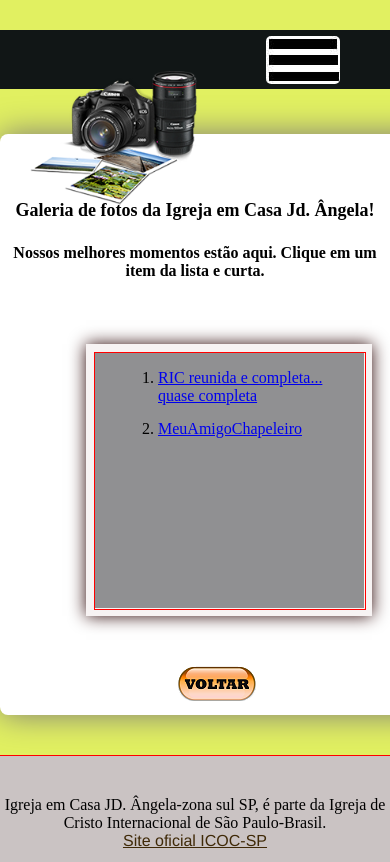
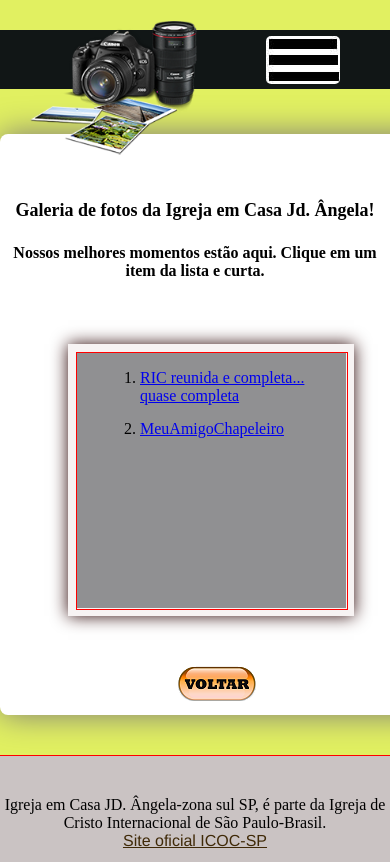
Before and after one commit to GuglielmoTargino/RIC_JD_ANGELA, a PHP site: page /fotos.html in a window 390 px wide; the page is wider, and only the part inside the window is pictured. Run offline with PHP 8.4, Linux system fonts and the light colour scheme.

Commit message:
adj_div_corpo
Ajuste no corpo da dive principal

```diff
--- a/libraries/stylesheet.css
+++ b/libraries/stylesheet.css
@@ -44,17 +44,19 @@ nav{
     margin-top: 10px;
     color: rgb(121, 111, 214);
     text-align: right;
+}
 
-
-
-}
 nav li{
     border: 1px solid red;
     border-radius: 8px;
     background-color: rgb(221, 220, 216);
     font-size: 20px;
+}
 
+nav li:hover{
+    background-color: yellow;
 }
+
 
 a{
     color: rgb(63, 41, 7);
@@ -83,6 +85,10 @@ div#botao-menu img#bot-menu{
         padding-right: 10px;
         }
 
+        div#principal{
+            width: 440px;
+        }
+
 div#botao-menu img#bot-menu{
     top: -53px;
     right: 50px;}
@@ -92,7 +98,7 @@ div#botao-menu img#bot-menu{
 
 
 img#logo-pagina{
-        top: -595px;
+        top: -645px;
         left: 20px;
         max-width: 170px;
 }
@@ -135,7 +141,7 @@ p{
 }
 
 
-/* tablet*/
+/* tablet =============================================================*/
 @media only screen and (min-width: 481px) and (max-width: 768px){
     nav{width: 100%; height: 60px; padding-top: 15px;}
     nav li{
@@ -149,6 +155,9 @@ p{
         background-color: rgb(201, 201, 194);
         margin: 2px;
         padding-right: 10px;
+        }
+        div#principal{
+            width: 720px;
         }
 
 
@@ -170,7 +179,7 @@ p{
         }
 
     img#logo-pagina{
-            top: -730px;
+            top: -740px;
             left: 20px;
             max-width: 180px;
     }
@@ -218,6 +227,7 @@ p{
 @media only screen and (min-width: 769px){
     nav{width: 100%; height: 80px; }
     nav li{ float: right; width: 80px;  padding:10px; margin: 15px 13px; }
+
 
     div#botao-menu img#bot-menu{
         display: none;
```
